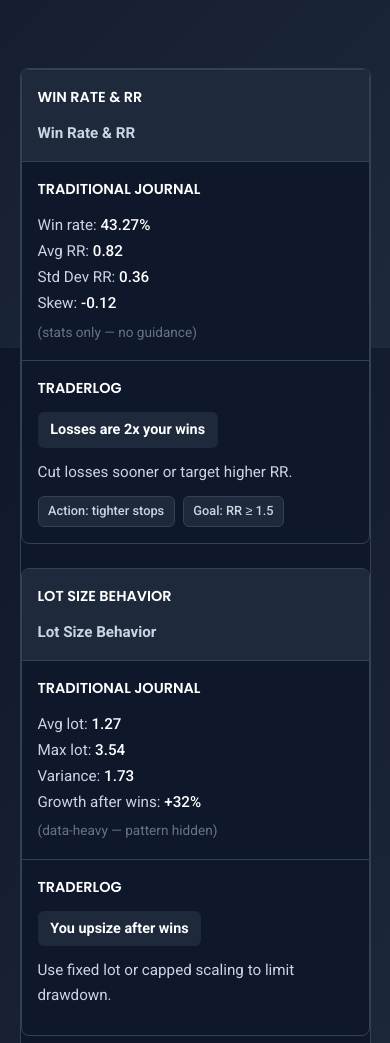
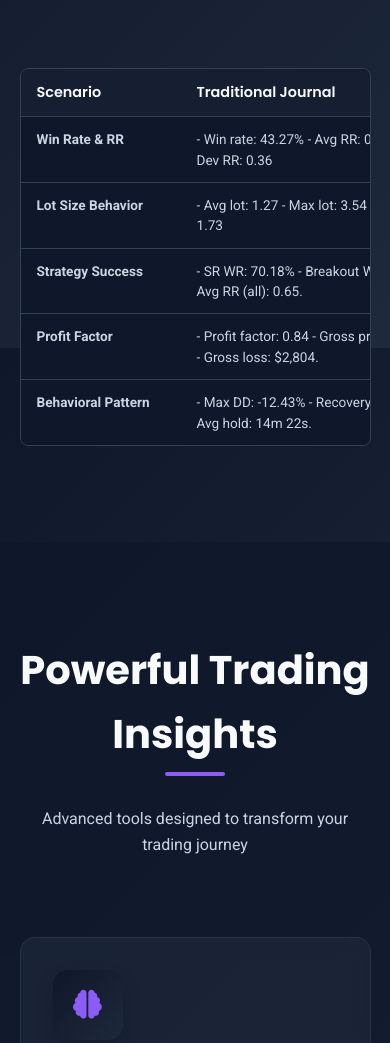
Before and after one commit to Imrahulluthra8819/Traderlog7, a website: page public/index.html in a window 390 px wide. Shown: the part 1340-2383 px from the top of the page. Drawn offline with Linux system fonts and the light colour scheme.

Commit message:
Update index.html

```diff
--- a/public/index.html
+++ b/public/index.html
@@ -24,7 +24,7 @@
             --light: #f8fafc;
             --gray: #64748b;
             --gray-light: #cbd5e1;
-            --border-color: #334155; /* A subtle border color */
+            --border-color: #334155;
         }
 
         * {
@@ -934,18 +934,19 @@
         margin: 0 auto;
         border: 1px solid var(--border-color);
         border-radius: 8px;
-        overflow: hidden;
+        overflow-x: auto; /* Allows horizontal scroll on small screens */
     }
 
     .comparison-table {
         width: 100%;
+        min-width: 800px; /* Prevents table from becoming too squished */
         border-collapse: collapse;
         background-color: var(--darker);
     }
 
     .comparison-table th,
     .comparison-table td {
-        padding: 1.25rem;
+        padding: 0.75rem 1rem; /* Reduced padding */
         text-align: left;
         vertical-align: top;
         border-bottom: 1px solid var(--border-color);
@@ -961,113 +962,26 @@
 
     .comparison-table th {
         font-family: 'Poppins', sans-serif;
-        font-size: 1rem;
+        font-size: 0.9rem; /* Reduced font size */
         font-weight: 600;
         color: var(--light);
     }
 
     .comparison-table td {
-        font-size: 0.95rem;
+        font-size: 0.85rem; /* Reduced font size */
         color: var(--gray-light);
-    }
-
-    .col-scenario { width: 22%; font-weight: 600; color: white; }
-    .col-traditional { width: 38%; }
-    .col-traderlog { width: 40%; border-left: 1px solid var(--border-color); }
-
-    .traditional-data {
-        line-height: 1.7;
-    }
-    .traditional-data b {
+        line-height: 1.5;
+    }
+
+    .col-scenario { width: 20%; font-weight: 600; color: white; }
+    .col-traditional { width: 35%; }
+    .col-traderlog { width: 45%; border-left: 1px solid var(--border-color); }
+
+    .traderlog-insight b {
+        font-weight: 600;
         color: white;
-        font-weight: 500;
-    }
-    .traditional-data .comment {
-        font-size: 0.85rem;
-        color: var(--gray);
-        margin-top: 0.25rem;
-        display: block;
-    }
-
-    .traderlog-insight .insight-title {
-        background-color: var(--dark);
-        color: white;
-        padding: 0.4rem 0.8rem;
-        border-radius: 6px;
-        font-weight: 600;
-        display: inline-block;
-        margin-bottom: 0.75rem;
-        font-size: 0.9rem;
-    }
-
-    .traderlog-insight .insight-text {
-        margin-bottom: 0.75rem;
-        line-height: 1.6;
-    }
-
-    .traderlog-insight .insight-actions {
-        display: flex;
-        gap: 0.5rem;
-        flex-wrap: wrap;
-    }
-
-    .traderlog-insight .action-btn {
-        background-color: var(--dark);
-        border: 1px solid var(--border-color);
-        color: var(--gray-light);
-        padding: 0.25rem 0.6rem;
-        border-radius: 6px;
-        font-size: 0.8rem;
-        font-weight: 500;
-    }
-
-    /* Mobile Responsive Styles */
-    @media (max-width: 900px) {
-        .comparison-table thead {
-            display: none;
-        }
-        .comparison-table,
-        .comparison-table tbody,
-        .comparison-table tr,
-        .comparison-table td {
-            display: block;
-            width: 100%;
-        }
-        .comparison-table tr {
-            margin-bottom: 1.5rem;
-            border: 1px solid var(--border-color);
-            border-radius: 8px;
-            overflow: hidden;
-        }
-        .comparison-table tr:last-child {
-            margin-bottom: 0;
-        }
-        .comparison-table td {
-            border: none;
-            border-bottom: 1px solid var(--border-color);
-            padding: 1rem;
-        }
-        .comparison-table td:last-child {
-            border-bottom: none;
-        }
-        .col-traderlog {
-            border-left: none;
-        }
-        .col-scenario {
-            background-color: var(--dark);
-            font-size: 1.1rem;
-        }
-        .comparison-table td[data-label]::before {
-            content: attr(data-label);
-            font-family: 'Poppins', sans-serif;
-            font-weight: 600;
-            color: white;
-            display: block;
-            margin-bottom: 0.75rem;
-            font-size: 0.9rem;
-            text-transform: uppercase;
-        }
-    }
+    }
+
     /* END: NEW COMPACT COMPARISON TABLE STYLES */
 </style>
 </head>
@@ -1710,38 +1624,28 @@
             const comparisonData = [
                 {
                     scenario: "Win Rate & RR",
-                    traditional: "Win rate: <b>43.27%</b><br>Avg RR: <b>0.82</b><br>Std Dev RR: <b>0.36</b><br>Skew: <b>-0.12</b><span class='comment'>(stats only — no guidance)</span>",
-                    insightTitle: "Losses are 2x your wins",
-                    insightText: "Cut losses sooner or target higher RR.",
-                    actions: ["Action: tighter stops", "Goal: RR ≥ 1.5"]
+                    traditional: "- Win rate: 43.27% - Avg RR: 0.82 - Std Dev RR: 0.36",
+                    traderlog: "<b>Losses are 2x your wins</b> Cut losses sooner or target higher RR. Action: tighter stops | Goal: RR ≥ 1.5"
                 },
                 {
                     scenario: "Lot Size Behavior",
-                    traditional: "Avg lot: <b>1.27</b><br>Max lot: <b>3.54</b><br>Variance: <b>1.73</b><br>Growth after wins: <b>+32%</b><span class='comment'>(data-heavy — pattern hidden)</span>",
-                    insightTitle: "You upsize after wins",
-                    insightText: "Use fixed lot or capped scaling to limit drawdown.",
-                    actions: []
+                    traditional: "- Avg lot: 1.27 - Max lot: 3.54 - Variance: 1.73",
+                    traderlog: "<b>You upsize after wins</b> Use fixed lot or capped scaling to limit drawdown."
                 },
                 {
                     scenario: "Strategy Success",
-                    traditional: "SR WR: <b>70.18%</b><br>Breakout WR: <b>19.84%</b><br>Avg RR (all): <b>0.65</b><br>Trades: <b>128</b><span class='comment'>(numbers only — no allocation advice)</span>",
-                    insightTitle: "SR wins 70% — Breakout wins 20%",
-                    insightText: "Shift allocation to SR; pause Breakouts until fixed.",
-                    actions: []
+                    traditional: "- SR WR: 70.18% - Breakout WR: 19.84% - Avg RR (all): 0.65.",
+                    traderlog: "<b>SR wins 70% — Breakout wins 20%</b> Shift allocation to SR; pause Breakouts until fixed."
                 },
                 {
                     scenario: "Profit Factor",
-                    traditional: "Profit factor: <b>0.84</b><br>Gross profit: <b>$2,356</b><br>Gross loss: <b>$2,804</b><br>Expectancy: <b>-0.06</b><span class='comment'>(needs interpretation)</span>",
-                    insightTitle: "You lose more than you make",
-                    insightText: "Stop low-edge setups; tighten exits & sizing.",
-                    actions: []
+                    traditional: "- Profit factor: 0.84 - Gross profit: $2,356 - Gross loss: $2,804.",
+                    traderlog: "<b>You lose more than you make</b> Stop low-edge setups; tighten exits & sizing."
                 },
                 {
                     scenario: "Behavioral Pattern",
-                    traditional: "Max DD: <b>-12.43%</b><br>Recovery trades: <b>18</b><br>Avg hold: <b>14m 22s</b><br>Avg emotion score: <b>0.62</b><span class='comment'>(raw metrics — no coaching)</span>",
-                    insightTitle: "You chase losses after drawdowns",
-                    insightText: "Auto-pause after big loss; review plan before next trade.",
-                    actions: []
+                    traditional: "- Max DD: -12.43% - Recovery trades: 18 - Avg hold: 14m 22s.",
+                    traderlog: "<b>You chase losses after drawdowns</b> Auto-pause after big loss; review plan before next trade."
                 }
             ];
 
@@ -1751,25 +1655,10 @@
             comparisonData.forEach(item => {
                 const row = document.createElement('tr');
 
-                let actionsHtml = '';
-                if (item.actions && item.actions.length > 0) {
-                    actionsHtml = `<div class="insight-actions">${item.actions.map(action => `<span class="action-btn">${action}</span>`).join('')}</div>`;
-                }
-
                 row.innerHTML = `
-                    <td class="col-scenario" data-label="${item.scenario}">
-                        ${item.scenario}
-                    </td>
-                    <td class="col-traditional" data-label="Traditional Journal">
-                        <div class="traditional-data">${item.traditional}</div>
-                    </td>
-                    <td class="col-traderlog" data-label="TraderLog">
-                        <div class="traderlog-insight">
-                            <div class="insight-title">${item.insightTitle}</div>
-                            <div class="insight-text">${item.insightText}</div>
-                            ${actionsHtml}
-                        </div>
-                    </td>
+                    <td class="col-scenario">${item.scenario}</td>
+                    <td class="col-traditional">${item.traditional}</td>
+                    <td class="col-traderlog"><div class="traderlog-insight">${item.traderlog}</div></td>
                 `;
                 tableBody.appendChild(row);
             });
```
